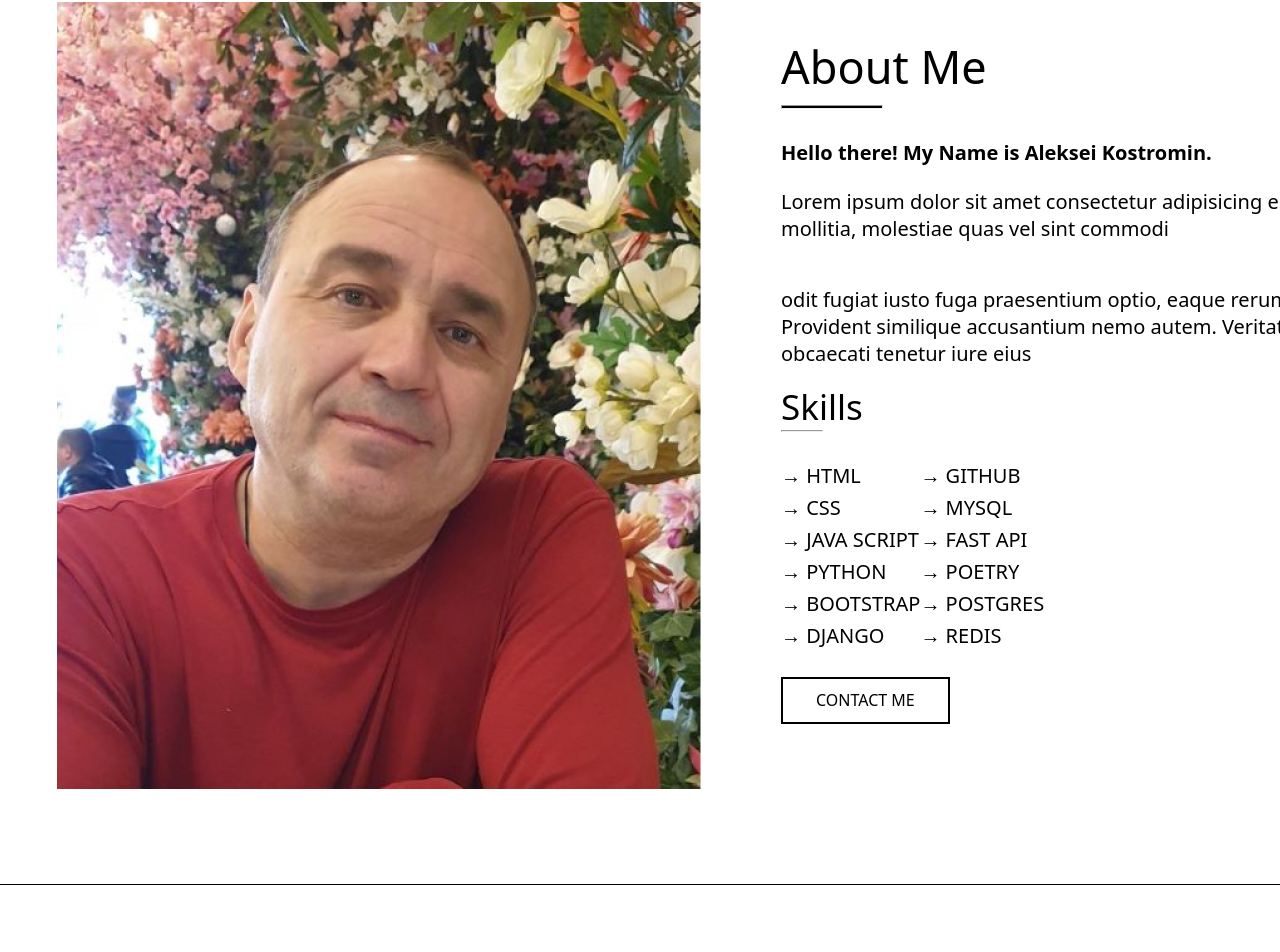
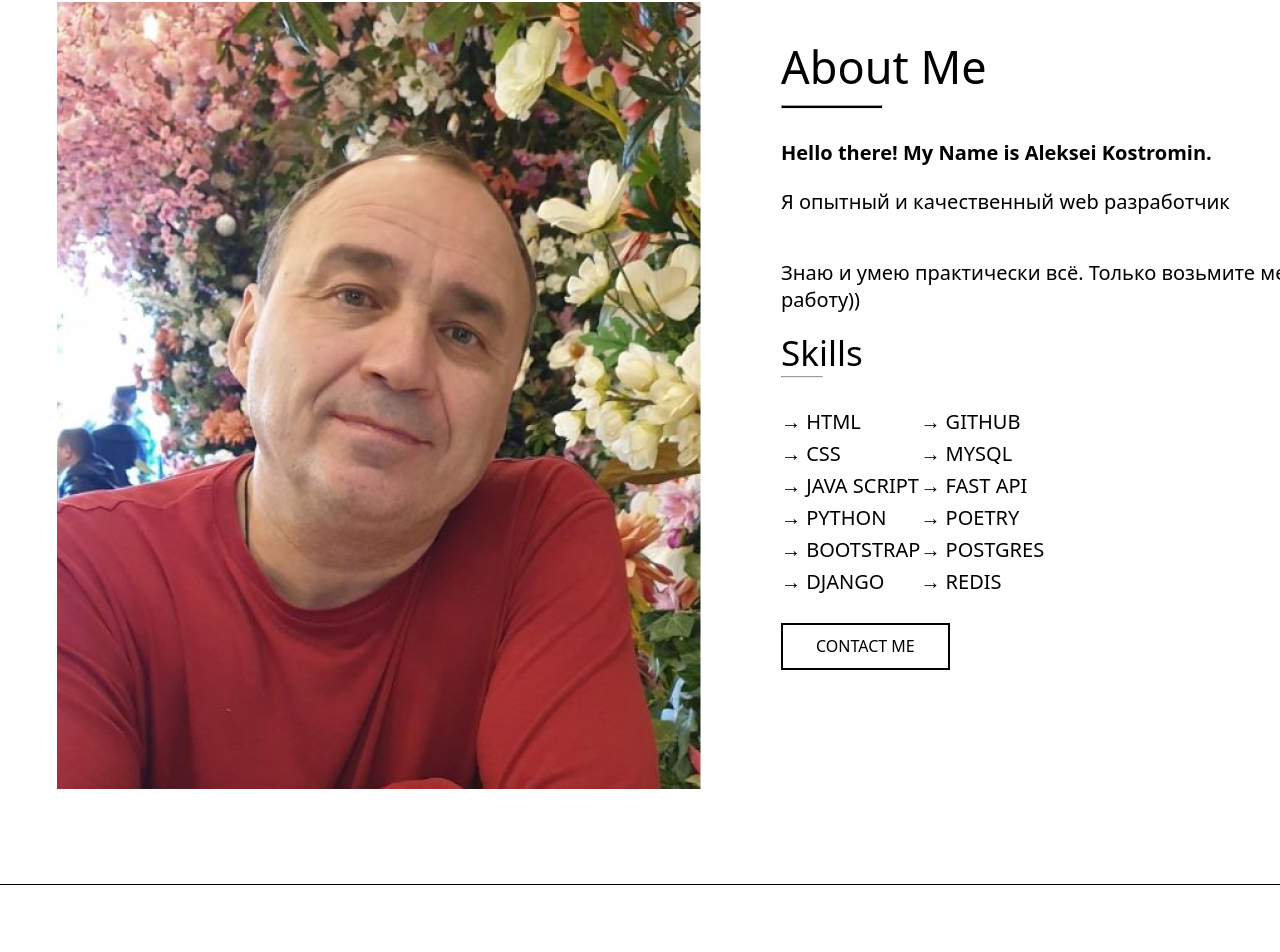
Before and after one commit to AlekseiKostromin/Diplom_css_html_js, a plain HTML site: page index.html in a window 1280 px wide. Shown: the part 936-1888 px from the top of the page. Drawn offline with Linux system fonts and the light colour scheme.

Commit message:
Update index.html

```diff
--- a/index.html
+++ b/index.html
@@ -55,11 +55,8 @@
             <h4>About Me</h4>
             <hr class="about-me-text-first-hr">
             <p><b>Hello there! My Name is Aleksei Kostromin.</b></p><br>
-            <p>Lorem ipsum dolor sit amet consectetur adipisicing elit. Maxime mollitia,
-                molestiae quas vel sint commodi</p><br><br>
-            <p> odit fugiat iusto fuga praesentium
-                optio, eaque rerum! Provident similique accusantium nemo autem. Veritatis
-                obcaecati tenetur iure eius</p>
+            <p>Я опытный и качественный web разработчик</p><br><br>
+            <p> Знаю и умею практически всё. Только возьмите меня на работу))</p>
             <h5>Skills</h5>
             <hr
             class="about-me-text-second-hr">
```
